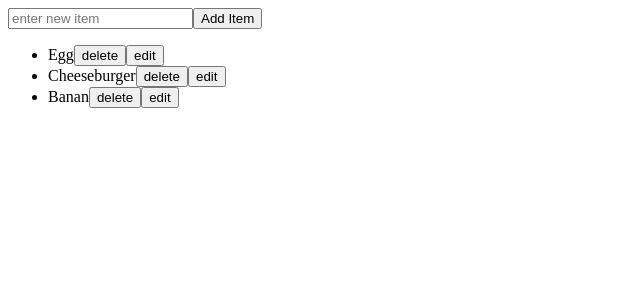
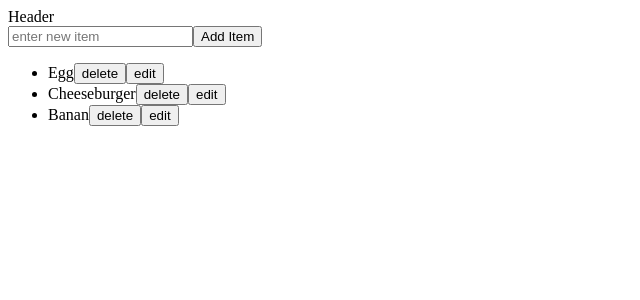
Before and after one commit to spencer-eagleton/useReducer-shopping-list, a React app: page / in a window 1280 px wide. Shown: the top 300 px of the page, without its empty margins (0-640 px from the left). Built offline with nearby package versions, Linux system fonts and the light colour scheme.

Commit message:
creeated header component

```diff
--- a/src/App.jsx
+++ b/src/App.jsx
@@ -1,9 +1,11 @@
 import { ItemProvider } from "./context/ItemContext";
 import Home from "./views/Home/Home";
+import Header from "./components/Header/Header";
 
 export default function App() {
   return (
     <ItemProvider>
+      <Header />
       <Home />
     </ItemProvider>
 
--- /dev/null
+++ b/src/components/Header/Header.jsx
@@ -0,0 +1,9 @@
+import { useItems } from "../../context/ItemContext"
+
+
+export default function Header() {
+    const { items } = useItems
+  return (
+    <div className="header">Header</div>
+  )
+}
```
